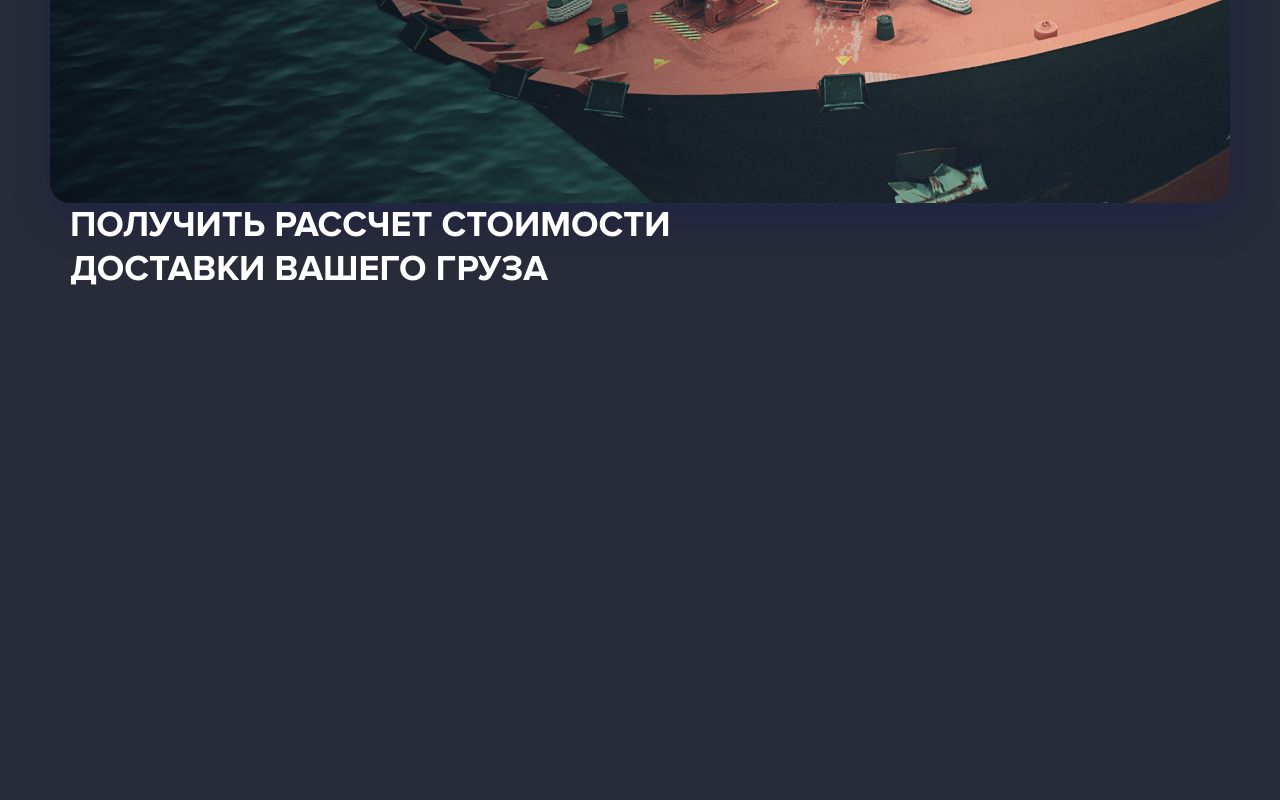
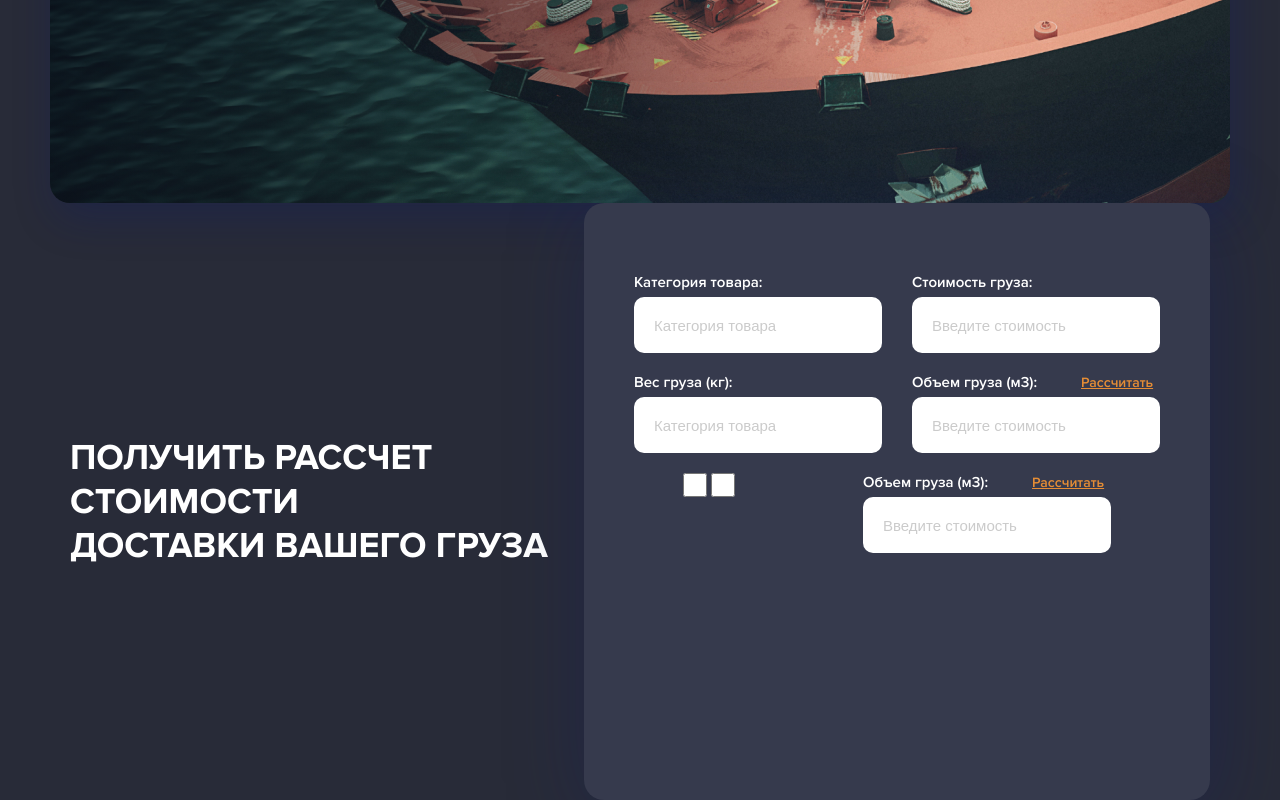
Before and after one commit to onblessing/Cargo, a plain HTML site: page index.html in a window 1280 px wide. Shown: the part 601-1401 px from the top of the page. Before the commit the page ends 892 px from the top, so only its background shows below. Drawn offline with Linux system fonts and the light colour scheme.

Commit message:
nebududelat

```diff
--- a/assets/css/style.css
+++ b/assets/css/style.css
@@ -169,3 +169,54 @@ body{
     color: #FFFFFF;
     text-transform: uppercase;
 }
+.section2_box{
+    width: 626px;
+    height: 597px;
+    background-color: #363A4D;
+    filter: drop-shadow(5px 15px 40px rgba(11, 24, 97, 0.32));
+    border-radius: 20px;
+    padding: 70px 50px 41px;
+}
+.section2_box_items{
+    display: flex;
+    justify-content: space-around;
+    margin-bottom: 20px;
+}
+.section2_box_items:last-child{
+    margin-bottom: 34px;
+}
+.section2_box_item{
+    display: block;
+    margin-right: 30px;
+}
+.section2_box_item:last-child{
+    margin-right: 0;
+}
+.section2_item_name{
+    font-size: 15px;
+    font-weight: 600;
+    color: #fff;
+    margin-bottom: 6px;
+}
+.section2_box_input{
+    width: 248px;
+    height: 56px;
+    border-radius: 10px;
+    border: none;
+    background: #fff;
+    padding-left: 20px;
+    font-size: 15px;
+}
+.section2_box_input::placeholder{
+    color: #CBCBCB;
+}
+.section2_item_name span{
+    font-size: 14px;
+    color: #E58D35;
+    padding-left: 40px;
+    text-decoration: underline;
+}
+.section2_box_checkbox{
+    width: 24px;
+    height: 24px;
+}
--- a/index.html
+++ b/index.html
@@ -42,6 +42,38 @@
         <div class="container">
             <div class="section2_wrapper">
                 <h2 class="section2_title">Получить рассчет стоимости<br>доставки вашего груза</h2>
+                <div class="section2_box">
+                    <div class="section2_box_items">
+                        <div class="section2_box_item">
+                            <p class="section2_item_name">Категория товара:</p>
+                            <input type="text" class="section2_box_input" placeholder="Категория товара">
+                        </div>
+                        <div class="section2_box_item">
+                            <p class="section2_item_name">Стоимость груза:</p>
+                            <input type="text" class="section2_box_input" placeholder="Введите стоимость">
+                        </div>
+                    </div>
+                    <div class="section2_box_items">
+                        <div class="section2_box_item">
+                            <p class="section2_item_name">Вес груза (кг):</p>
+                            <input type="text" class="section2_box_input" placeholder="Категория товара">
+                        </div>
+                        <div class="section2_box_item">
+                            <p class="section2_item_name">Объем груза (м3): <span>Рассчитать</span></p>
+                            <input type="text" class="section2_box_input" placeholder="Введите стоимость">
+                        </div>
+                    </div>
+                    <div class="section2_box_items">
+                        <div class="section2_box_item">
+                            <input type="checkbox" class="section2_box_checkbox">
+                            <input type="checkbox" class="section2_box_checkbox">
+                        </div>
+                        <div class="section2_box_item">
+                            <p class="section2_item_name">Объем груза (м3): <span>Рассчитать</span></p>
+                            <input type="text" class="section2_box_input" placeholder="Введите стоимость">
+                        </div>
+                    </div>
+                </div>
             </div>
         </div>
     </section>
```
